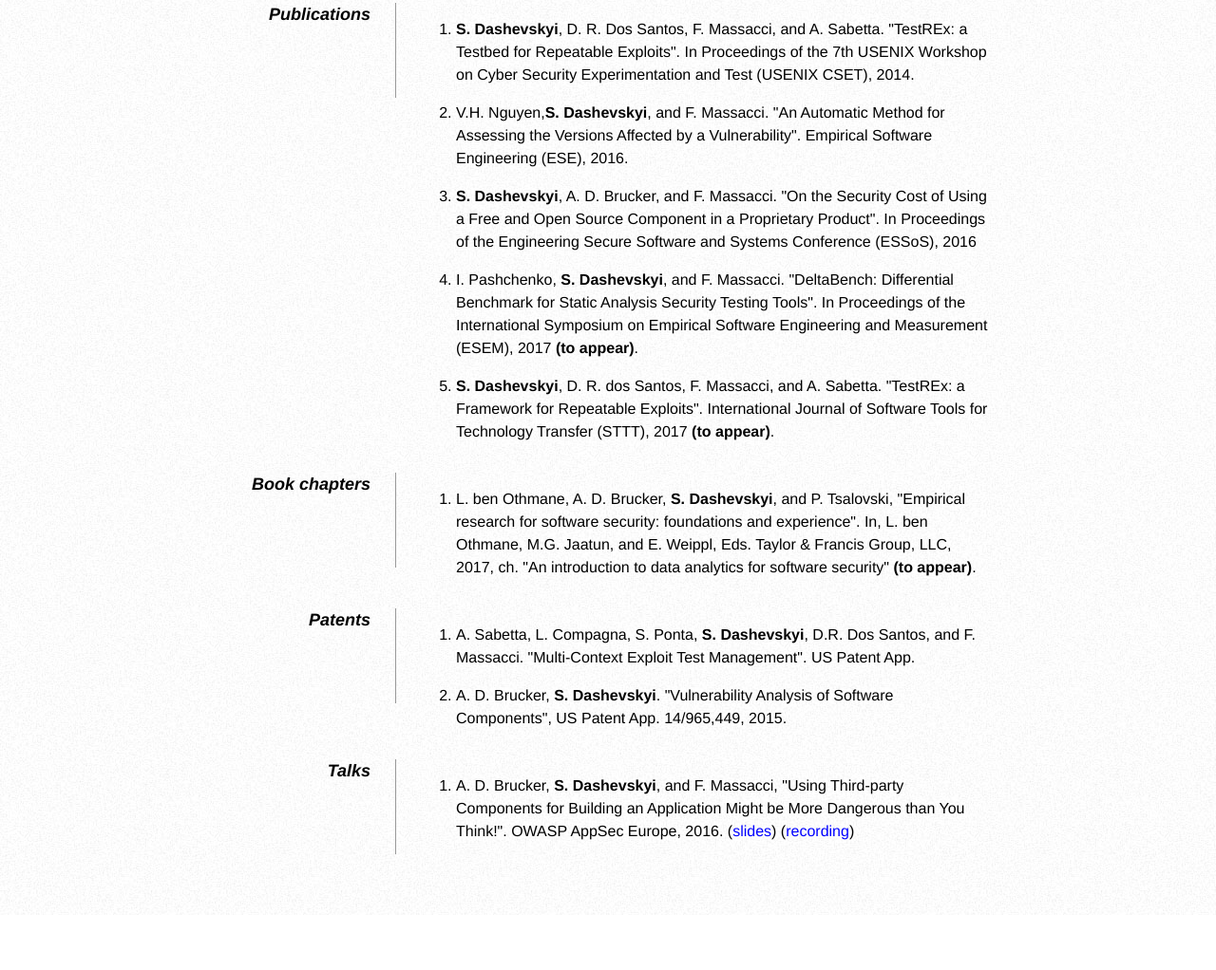
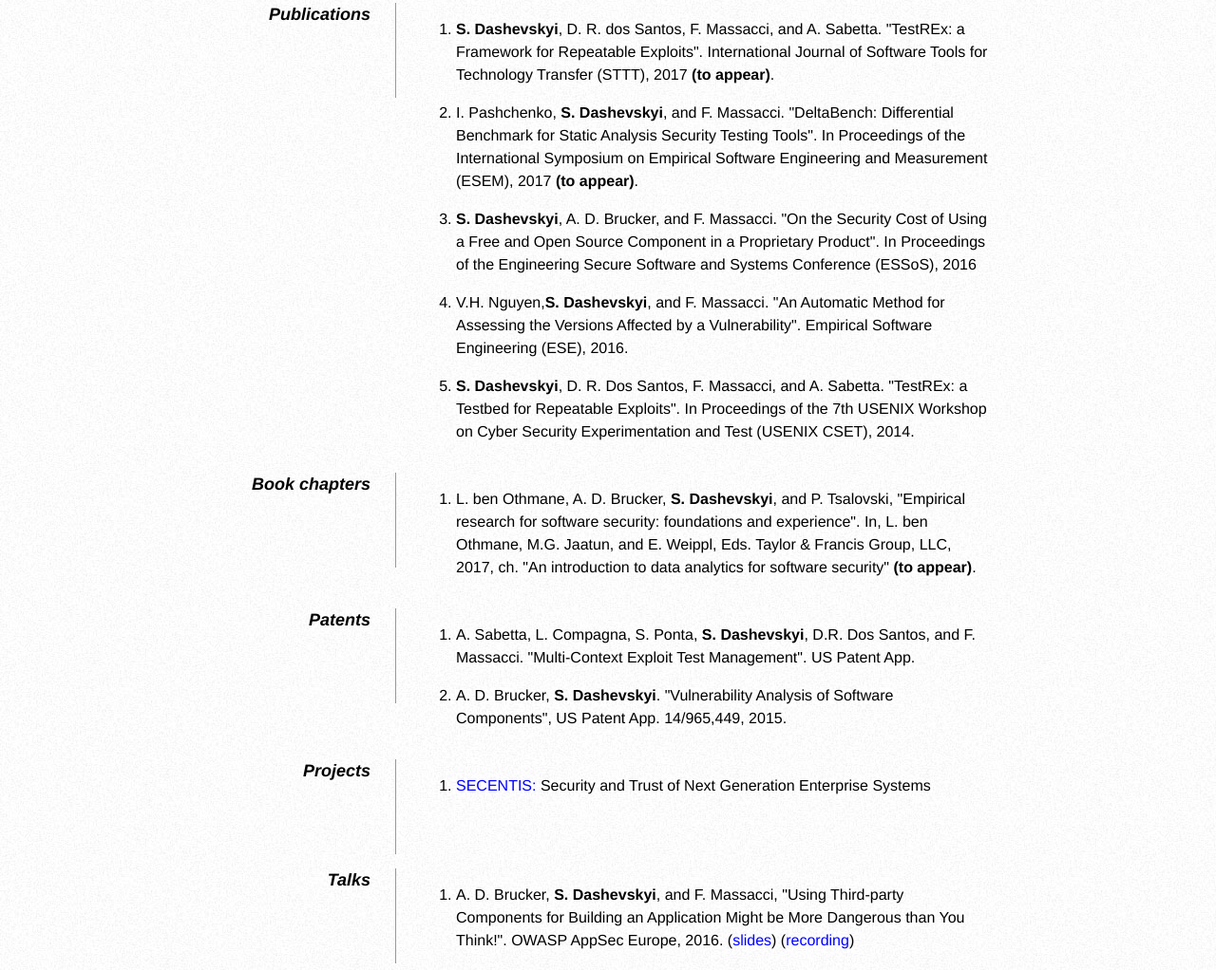
Before and after one commit to standash/standash.github.io, a plain HTML site: page index.html in a window 1280 px wide. Shown: the part 626-1648 px from the top of the page at 95% size. Before the commit the page ends 1590 px from the top, so only its background shows below. Drawn offline with Linux system fonts and the light colour scheme.

Commit message:
Add projects and reverse the order of papers

```diff
--- a/index.html
+++ b/index.html
@@ -79,19 +79,9 @@
             <dd>
 			<ol>
 				<li>
-					<b>S. Dashevskyi</b>, D. R. Dos Santos, F. Massacci, and A. Sabetta.  "TestREx:
-					a Testbed for Repeatable Exploits". In Proceedings of the 7th USENIX Workshop on
-					Cyber Security Experimentation and Test (USENIX CSET), 2014.
-				</li>
-				<li>
-					V.H. Nguyen,<b>S. Dashevskyi</b>, and F. Massacci. "An Automatic Method for
-					Assessing the Versions Affected by a Vulnerability". Empirical Software
-					Engineering (ESE), 2016.
-				</li>
-				<li>
-					<b>S. Dashevskyi</b>, A. D. Brucker, and F. Massacci. "On the Security Cost of
-					Using a Free and Open Source Component in a Proprietary Product". In Proceedings
-					of the Engineering Secure Software and Systems Conference (ESSoS), 2016
+					<b>S. Dashevskyi</b>, D. R. dos Santos, F. Massacci, and A. Sabetta.  "TestREx:
+					a Framework for Repeatable Exploits". International Journal of Software Tools
+					for Technology Transfer (STTT), 2017 <b>(to appear)</b>.
 				</li>
 				<li>
 					I. Pashchenko, <b>S. Dashevskyi</b>, and F. Massacci. "DeltaBench: Differential
@@ -100,9 +90,19 @@
 					(ESEM), 2017 <b>(to appear)</b>.
 				</li>
 				<li>
-					<b>S. Dashevskyi</b>, D. R. dos Santos, F. Massacci, and A. Sabetta.  "TestREx:
-					a Framework for Repeatable Exploits". International Journal of Software Tools
-					for Technology Transfer (STTT), 2017 <b>(to appear)</b>.
+					<b>S. Dashevskyi</b>, A. D. Brucker, and F. Massacci. "On the Security Cost of
+					Using a Free and Open Source Component in a Proprietary Product". In Proceedings
+					of the Engineering Secure Software and Systems Conference (ESSoS), 2016
+				</li>
+				<li>
+					V.H. Nguyen,<b>S. Dashevskyi</b>, and F. Massacci. "An Automatic Method for
+					Assessing the Versions Affected by a Vulnerability". Empirical Software
+					Engineering (ESE), 2016.
+				</li>
+				<li>
+					<b>S. Dashevskyi</b>, D. R. Dos Santos, F. Massacci, and A. Sabetta.  "TestREx:
+					a Testbed for Repeatable Exploits". In Proceedings of the 7th USENIX Workshop on
+					Cyber Security Experimentation and Test (USENIX CSET), 2014.
 				</li>
 			</ol>
             </dd>
@@ -138,6 +138,18 @@
 			</ol>
             </dd>
 
+			<!-- projects -->
+            <dd class="clear"></dd>
+            <dt>Projects </dt>
+            <dd>
+			<ol>
+				<li>
+					<a href="http://www.secentis.eu/">SECENTIS:</a> Security and Trust of Next
+					Generation Enterprise Systems
+				</li>
+			</ol>
+            </dd>
+
 			<!-- talks -->
             <dd class="clear"></dd>
             <dt>Talks </dt>
```
